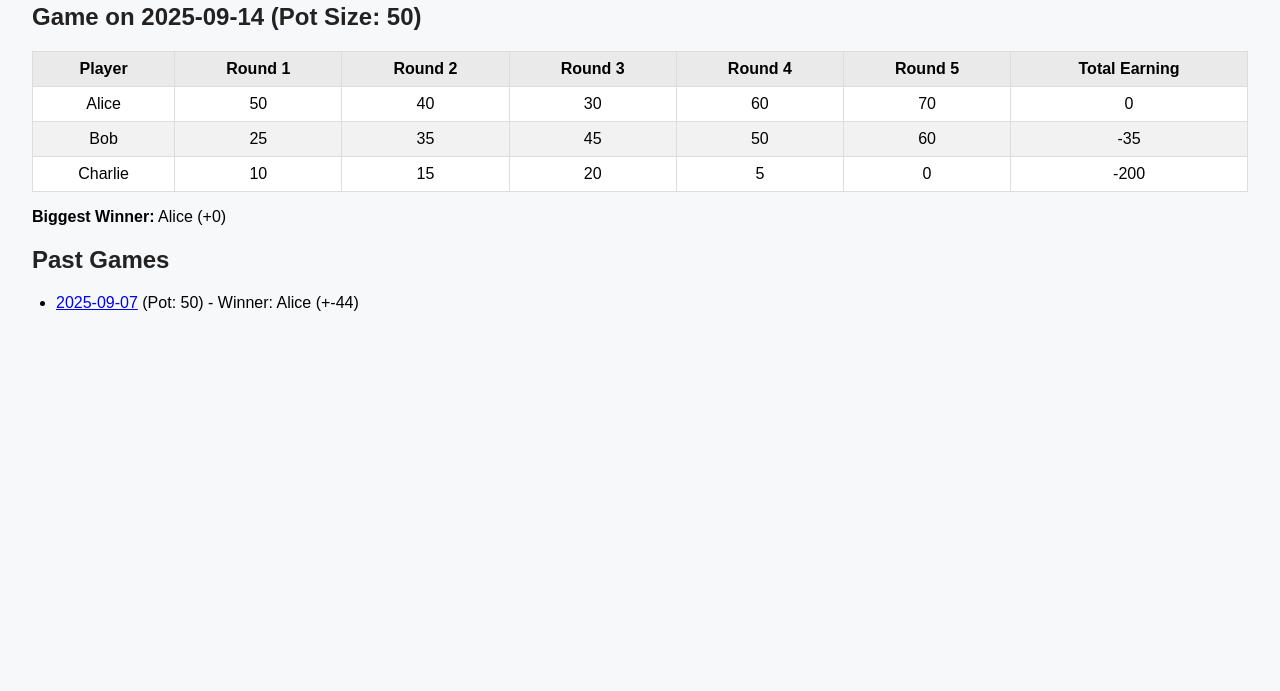
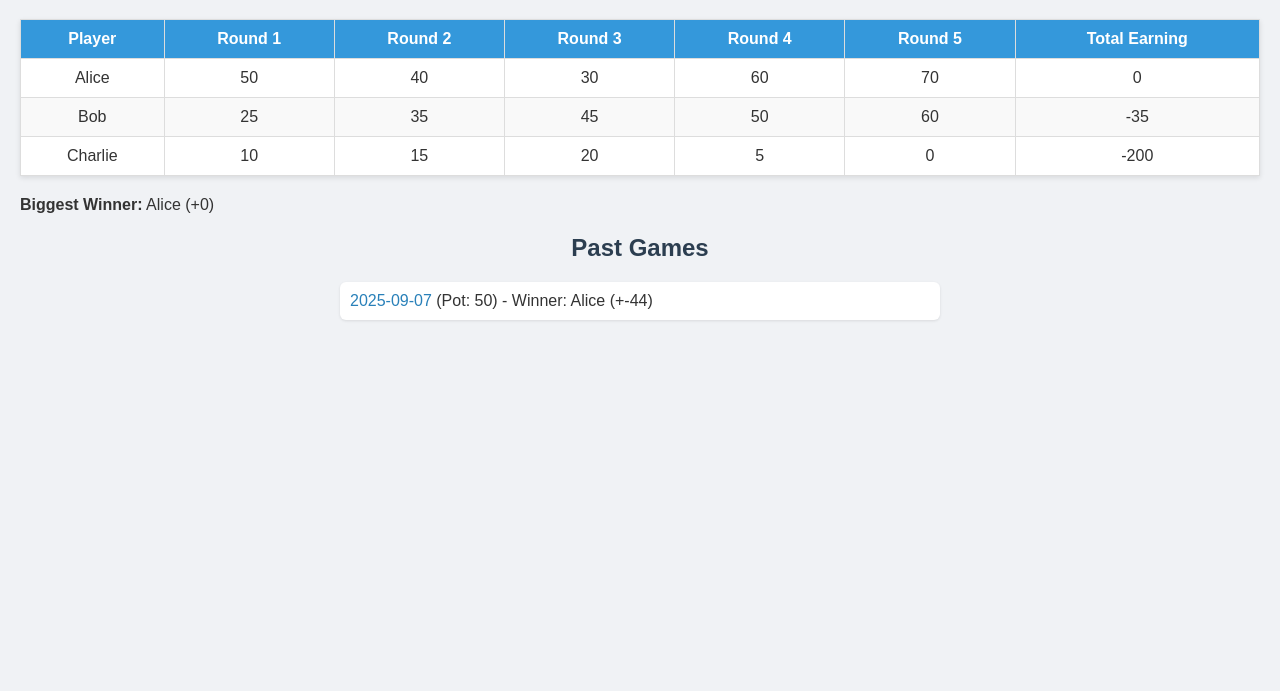
Before and after one commit to berk-sen/berk-sen.github.io, a plain HTML site: page index.html in a window 1280 px wide. Shown: the part 109-800 px from the top of the page. Drawn offline with Linux system fonts and the light colour scheme.

Commit message:
Update style.css

```diff
--- a/css/style.css
+++ b/css/style.css
@@ -1,35 +1,47 @@
 body {
   font-family: Arial, sans-serif;
-  background: #f6f8fa;
-  margin: 0;
-  padding: 2em;
+  background: #f0f2f5;
+  color: #333;
+  margin: 20px;
 }
-h1, h2 {
-  color: #222;
+
+h1, h2 { text-align: center; color: #2c3e50; }
+
+table {
+  width: 100%;
+  border-collapse: collapse;
+  margin: 20px 0;
+  background: #fff;
+  box-shadow: 0 2px 5px rgba(0,0,0,0.1);
 }
-table {
-  border-collapse: collapse;
-  margin: 1em 0;
+
+th, td {
+  padding: 10px;
+  text-align: center;
+  border: 1px solid #ddd;
+}
+
+th { background-color: #3498db; color: white; }
+tr:nth-child(even) { background-color: #f9f9f9; }
+tr:hover { background-color: #f1f1f1; }
+
+ul#past-games {
+  list-style: none;
+  padding: 0;
+  max-width: 600px;
+  margin: 0 auto;
+}
+ul#past-games li {
   background: #fff;
-  width: 100%;
+  margin: 5px 0;
+  padding: 10px;
+  border-radius: 6px;
+  box-shadow: 0 1px 3px rgba(0,0,0,0.1);
+  transition: transform 0.2s;
 }
-th, td {
-  border: 1px solid #ddd;
-  padding: 0.5em 0.75em;
-  text-align: center;
-}
-th {
-  background: #eaeaea;
-}
-tr:nth-child(even) td {
-  background: #f2f2f2;
-}
-ul {
-  padding-left: 1.5em;
-}
-canvas {
-  max-width: 700px;
-  margin-bottom: 2em;
-  background: #fff;
-  border: 1px solid #eee;
-}
+ul#past-games li:hover { transform: scale(1.02); }
+
+a { text-decoration: none; color: #2980b9; }
+a:hover { text-decoration: underline; }
+
+canvas { max-width: 800px; margin: 20px auto; display: block; }
```
